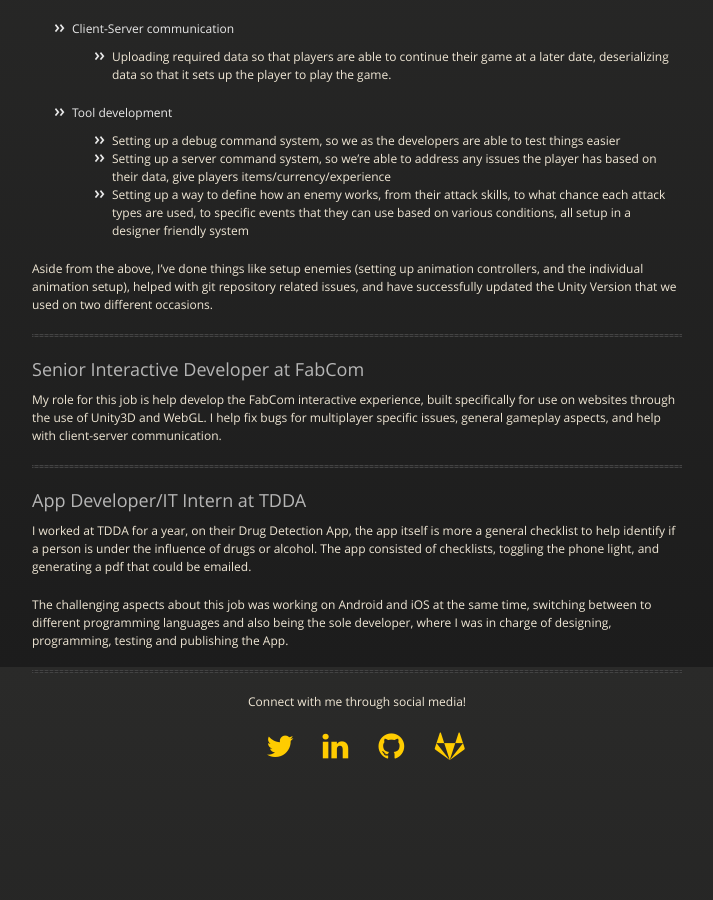
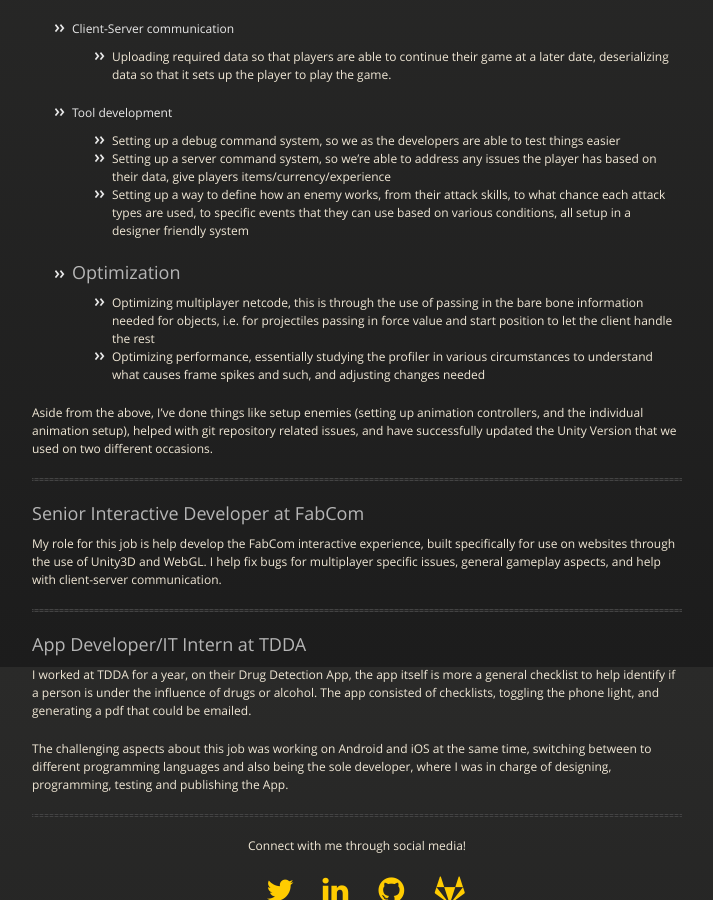
Before and after one commit to f03n1x/f03n1x.github.io, a Jekyll site: the page built from workexperience.md, in a window 1280 px wide and 900 px high, scrolled down 1133 px. Shown: the whole window, without its empty margins (283-996 px from the left). Built offline with Jekyll 4.4.1, drawn with Linux system fonts in a browser that asks for light colours; our own code applies the rules of GitHub Pages for plain Markdown files; before the commit the page ends 1934 px from its top, so only the background shows below that.

Commit message:
Added more experience info for RG

```diff
--- a/workexperience.md
+++ b/workexperience.md
@@ -36,7 +36,9 @@ It's quite hard to breakdown everything I worked on because I worked on qutie a
   - Setting up a debug command system, so we as the developers are able to test things easier
   - Setting up a server command system, so we're able to address any issues the player has based on their data, give players items/currency/experience
   - Setting up a way to define how an enemy works, from their attack skills, to what chance each attack types are used, to specific events that they can use based on various conditions, all setup in a designer friendly system
-
+- ### Optimization
+  - Optimizing multiplayer netcode, this is through the use of passing in the bare bone information needed for objects, i.e. for projectiles passing in force value and start position to let the client handle the rest
+  - Optimizing performance, essentially studying the profiler in various circumstances to understand what causes frame spikes and such, and adjusting changes needed
 
 Aside from the above, I've done things like setup enemies (setting up animation controllers, and the individual animation setup), helped with git repository related issues, and have successfully updated the Unity Version that we used on two different occasions.
 * * *
```
